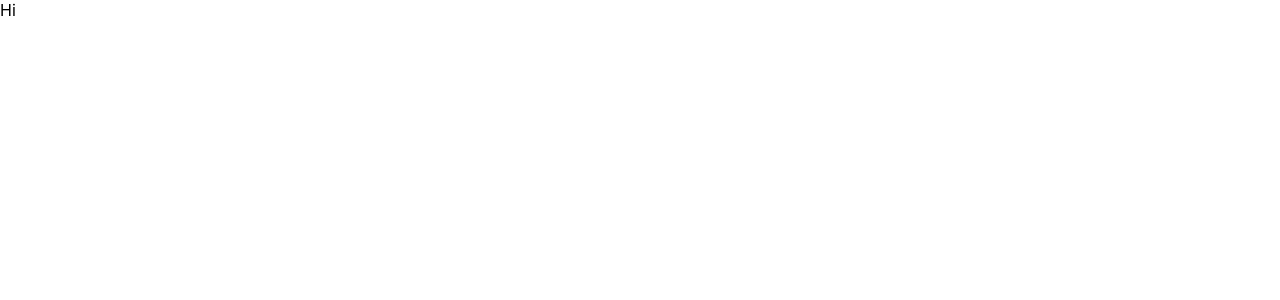
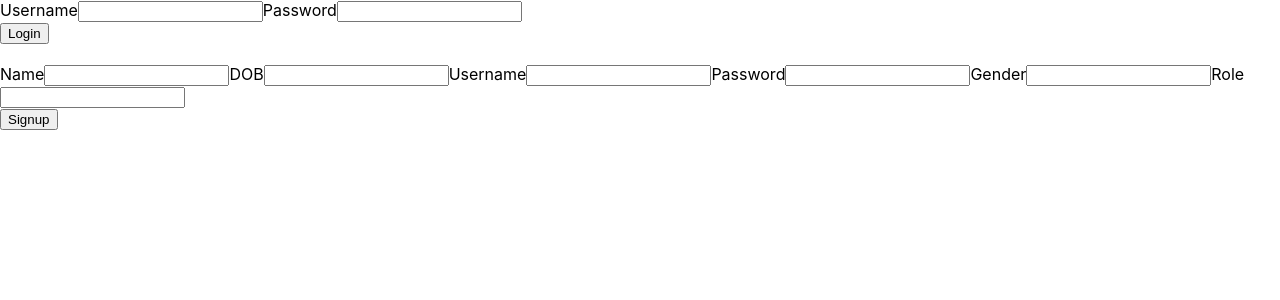
Before and after one commit to msn2106/react-user-role, a React (Create React App) app: page / in a window 1280 px wide. Shown: the top 300 px of the page. Built offline with nearby package versions, Linux system fonts and the light colour scheme.

Commit message:
add base components

```diff
--- a/src/components/App.js
+++ b/src/components/App.js
@@ -1,5 +1,14 @@
+import Login from '../pages/Login';
+import Signup from '../pages/Signup';
+
 const App = () => {
-  return <div className='App'>Hi</div>;
+  return (
+    <div className='App'>
+      <Login />
+      <br />
+      <Signup />
+    </div>
+  );
 };
 
 export default App;
--- a/src/components/core/Footer.js
+++ b/src/components/core/Footer.js
@@ -0,0 +1,5 @@
+const Footer = () => {
+  return <div>Footer</div>;
+};
+
+export default Footer;
--- a/src/components/core/Navbar.js
+++ b/src/components/core/Navbar.js
@@ -0,0 +1,5 @@
+const Navbar = () => {
+  return <div>Navbar</div>;
+};
+
+export default Navbar;
--- a/src/components/core/index.js
+++ b/src/components/core/index.js
@@ -0,0 +1,4 @@
+import Navbar from './Navbar';
+import Footer from './Footer';
+
+export { Navbar, Footer };
--- /dev/null
+++ b/src/components/layout/layout.js
@@ -0,0 +1,5 @@
+const LayoutComponent = ({ children }) => {
+  return <>{children}</>;
+};
+
+export default LayoutComponent;
--- /dev/null
+++ b/src/hooks/useFormInput.js
@@ -0,0 +1,16 @@
+import { useState } from 'react';
+
+const useFormInput = (initialValue) => {
+  const [value, setValue] = useState(initialValue);
+
+  const handleOnChange = (e) => {
+    e.preventDefault(); // prevent form submission on input change
+    setValue(e.target.value);
+  };
+  return {
+    value,
+    onChange: handleOnChange,
+  };
+};
+
+export default useFormInput;
--- /dev/null
+++ b/src/pages/Home.js
@@ -0,0 +1,5 @@
+const Home = () => {
+  return <div>Home</div>;
+};
+
+export default Home;
--- /dev/null
+++ b/src/pages/Login.js
@@ -0,0 +1,23 @@
+import useFormInput from '../hooks/useFormInput';
+
+const Login = () => {
+  const username = useFormInput('');
+  const password = useFormInput('');
+
+  const handleOnLogin = () => {
+    console.log('Logging in with', `user: ${username.value}`, 'and pass:', `${password.value}`);
+  };
+  return (
+    <div>
+      <form>
+        <label>Username</label>
+        <input {...username} />
+        <label>Password</label>
+        <input {...password} />
+      </form>
+      <button onClick={handleOnLogin}>Login</button>
+    </div>
+  );
+};
+
+export default Login;
--- /dev/null
+++ b/src/pages/Signup.js
@@ -0,0 +1,37 @@
+import useFormInput from '../hooks/useFormInput';
+
+const Signup = () => {
+  const name = useFormInput('');
+  const dob = useFormInput('');
+  const username = useFormInput('');
+  const password = useFormInput('');
+  const gender = useFormInput('');
+  const role = useFormInput('');
+
+  const handleOnSignup = () => {
+    console.log(
+      `name: ${name}, dob:${dob}, username:${username}, password:${password}, gender:${gender} & role:${role}`,
+    );
+  };
+  return (
+    <div>
+      <form>
+        <label>Name</label>
+        <input {...name} />
+        <label>DOB</label>
+        <input {...dob} />
+        <label>Username</label>
+        <input {...username} />
+        <label>Password</label>
+        <input {...password} />
+        <label>Gender</label>
+        <input {...gender} />
+        <label>Role</label>
+        <input {...role} />
+      </form>
+      <button onClick={handleOnSignup}>Signup</button>
+    </div>
+  );
+};
+
+export default Signup;
--- /dev/null
+++ b/src/pages/index.js
@@ -0,0 +1,5 @@
+import Home from './Home';
+import Login from './Login';
+import Signup from './Signup';
+
+export { Home, Login, Signup };
```
